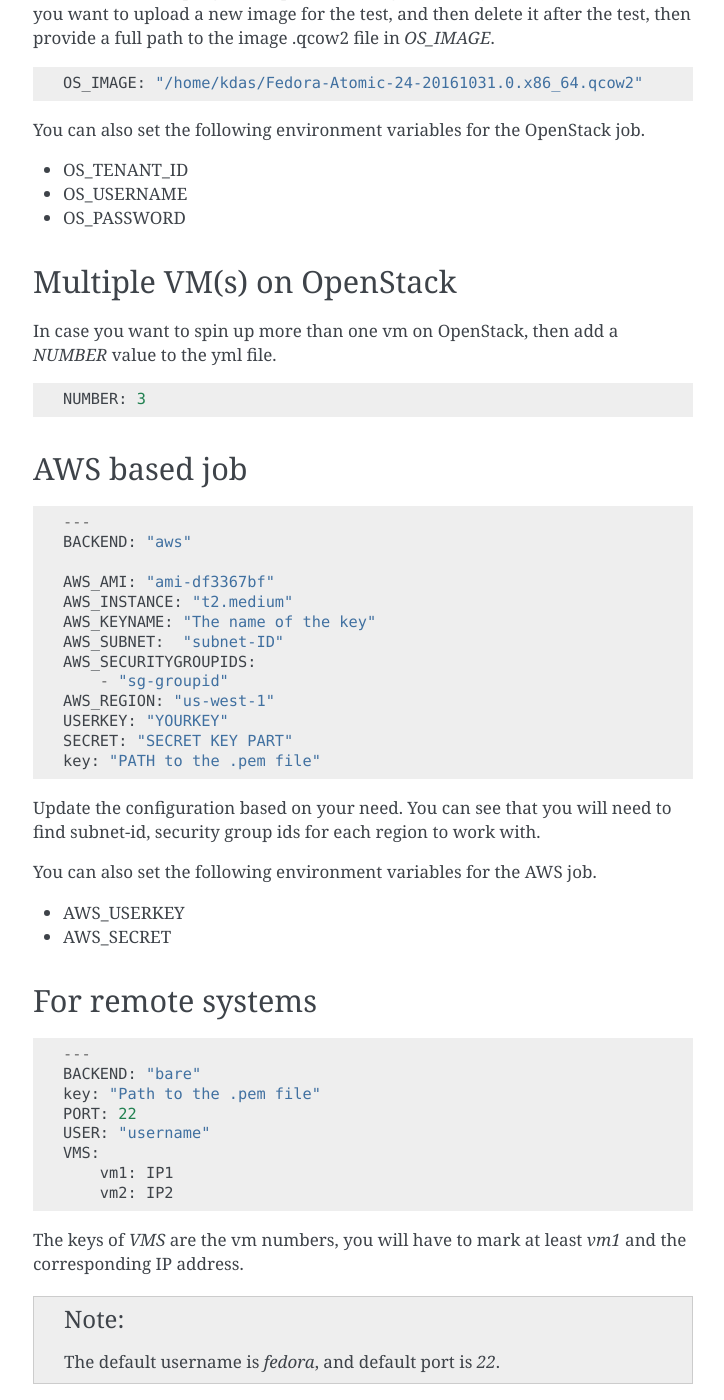
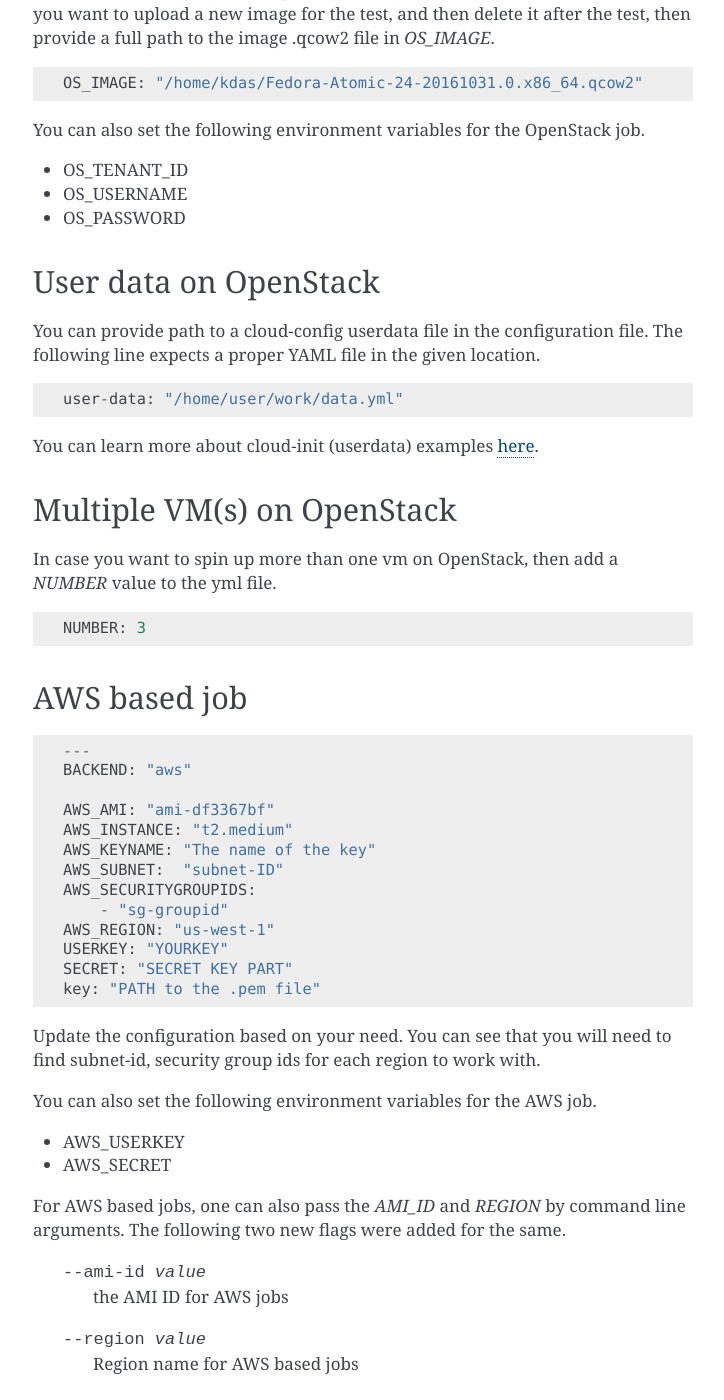
Before and after one commit to kushaldas/gotun, a Sphinx documentation site: the page built from docs/configuration.rst, in a window 1280 px wide and 1400 px high, scrolled down 678 px. Shown: the whole window, without its empty margins (387-1111 px from the left). Built offline with Sphinx 7.4.7, drawn with Linux system fonts in a browser that asks for light colours; some of the changed text lies outside the part shown.

Commit message:
Updates command line flags, and user-data input for OS

```diff
--- a/docs/configuration.rst
+++ b/docs/configuration.rst
@@ -43,6 +43,20 @@
 - OS_USERNAME
 - OS_PASSWORD
 
+User data on OpenStack
+-----------------------
+
+You can provide path to a cloud-config userdata file in the configuration file. The following
+line expects a proper YAML file in the given location.
+
+::
+
+    user-data: "/home/user/work/data.yml"
+
+You can learn more about cloud-init (userdata) examples
+`here <https://www.zetta.io/en/help/articles-tutorials/cloud-init-reference/>`_.
+
+
 
 Multiple VM(s) on OpenStack
 ----------------------------
@@ -80,6 +94,12 @@
 - AWS_USERKEY
 - AWS_SECRET
 
+For AWS based jobs, one can also pass the *AMI_ID* and *REGION* by command line arguments.
+The following two new flags were added for the same.
+
+       --ami-id value      the AMI ID for AWS jobs
+       --region value      Region name for AWS based jobs
+
 For remote systems
 -------------------
 
```
